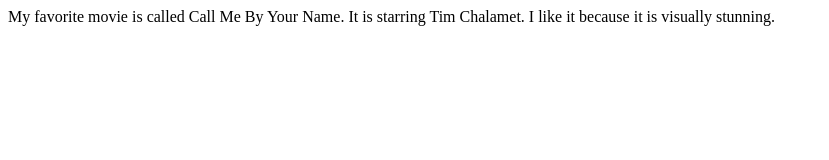
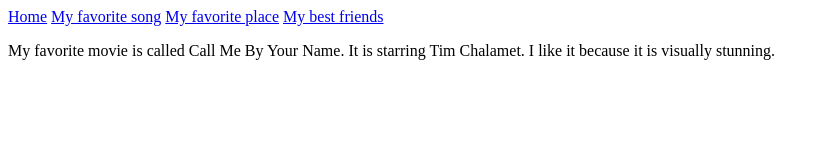
Before and after one commit to Cy457/m1, a plain HTML site: page movie.html in a window 1280 px wide. Shown: the whole page, without its empty margins (0-829 px from the left). Drawn offline with Linux system fonts and the light colour scheme.

Commit message:
Update movie.html

```diff
--- a/movie.html
+++ b/movie.html
@@ -3,6 +3,13 @@
     <title>My favorite movie</title>
   </head>
   <body>
+    <nav>
+      <a href="/m1">Home</a>
+      <a href="/m1/song">My favorite song</a>
+      <a href="/m1/place">My favorite place</a>
+      <a href="/m1/friends">My best friends</a>
+    </nav>
+
     <p>My favorite movie is called Call Me By Your Name. It is starring Tim Chalamet. I like it because it is visually stunning. </p>
   </body>
 </html>
```
